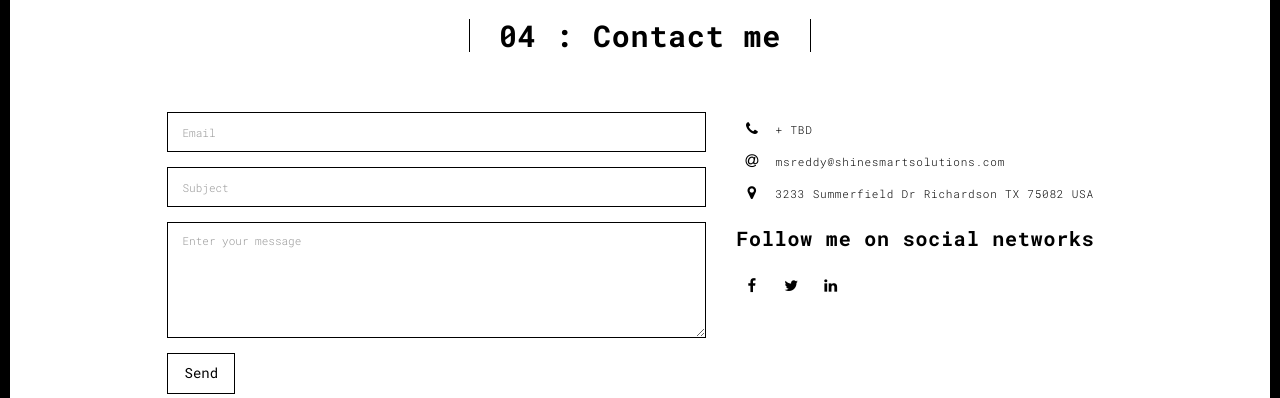
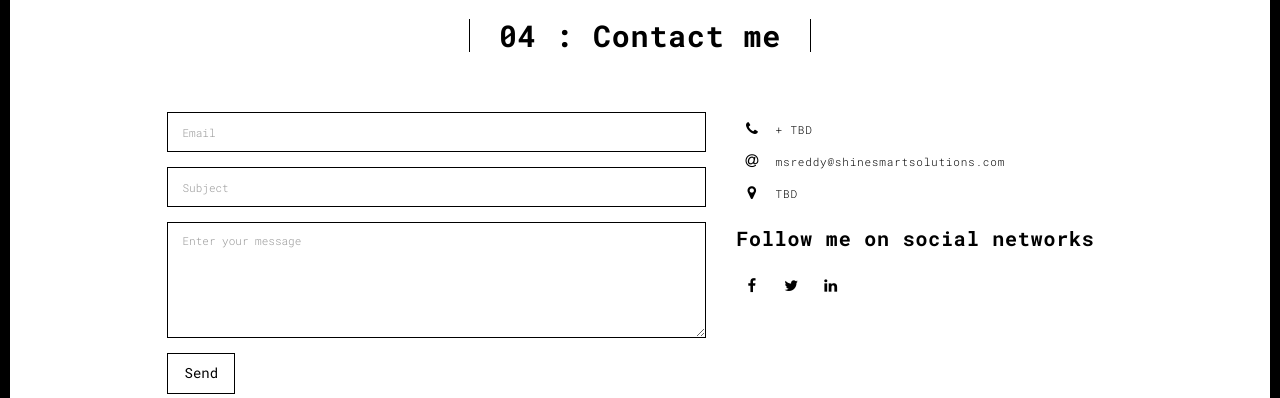
Before and after one commit to reddymenakukru/webdev, a Flask app: page /contact.html in a window 1280 px wide. Shown: the part 90-488 px from the top of the page. Run offline with Flask 2, Linux system fonts and the light colour scheme; some libraries are stand-ins or nearby versions.

Commit message:
Update contact.html

```diff
--- a/templates/contact.html
+++ b/templates/contact.html
@@ -91,7 +91,7 @@
                           <span class="fa-icon">
                             <i class="fa fa fa-map-marker" aria-hidden="true"></i>
                           </span>
-                          3233 Summerfield Dr Richardson TX 75082 USA
+                          TBD
                         </li>
                       </ul>
                       <h3>Follow me on social networks</h3>
```
